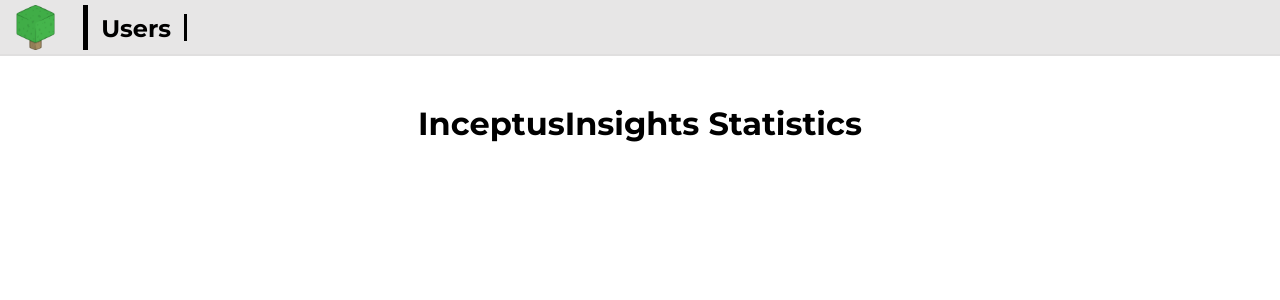
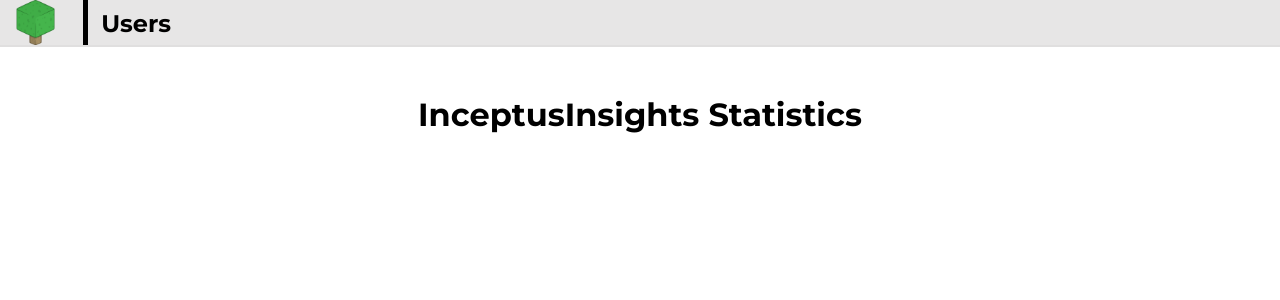
Before and after one commit to Team-Inceptus/InceptusInsights, a Jekyll site: the page built from frontend/index.html, in a window 1280 px wide. Shown: the top 300 px of the page. Built offline with Jekyll 4.4.1, drawn with Linux system fonts in a browser that asks for light colours.

Commit message:
Update CSS

```diff
--- a/frontend/css/main.css
+++ b/frontend/css/main.css
@@ -2,8 +2,9 @@
 
 html, body {
     overflow-x: hidden;
-    overflow-y: hidden;
+    overflow-y: auto;
     margin: 0;
+    height: 100%;
     font-family: 'Montserrat', sans-serif;
     text-decoration: none;
 }
@@ -17,6 +18,11 @@
     color: #444; !important;
 }
 
+.bar {
+    height: 6vh;
+    max-height: 100px;
+}
+
 h1 {
     transition: transform 0.5s ease-in-out;
 }
@@ -26,12 +32,28 @@
     transition: transform 0.5s ease-in-out;
 }
 
+.subtitle {
+    color: gray;
+    font-size: large;
+}
+
+footer {
+    padding-left: 1vw;
+    display: flex;
+    font-family: "Droid Sans", serif;
+    border-top: #e0dfdf solid 2px;
+    background-color: #dcdbdb;
+    float: bottom;
+}
+
+.footer-link {
+    float: right;
+}
+
 header {
     display: flex;
     align-items: center;
     width: 100%;
-    height: 6vh;
-    max-height: 100px;
     background-color: #e7e6e6;
     border-bottom: #e0dfdf solid 2px;
 }
@@ -46,8 +68,11 @@
     font-size: x-large;
     width: auto;
     height: 3vh;
+    margin-left: 1vw;
+}
+
+.menu-link:not(:last-child) {
     border-right: black solid 3px;
-    margin-left: 1vw;
     padding-right: 1vw;
 }
 
@@ -74,6 +99,12 @@
     transition: transform 1s ease-in-out;
 }
 
+.box {
+    font-weight: normal;
+    font-family: 'Poppins', sans-serif;
+}
+
+
 .page {
     display: flex;
     align-items: center;
@@ -83,3 +114,18 @@
     width: auto;
     transition: transform 1s ease-in-out;
 }
+
+.info-container {
+    display: flex;
+    justify-content: space-between;
+    width: 100%;
+    padding: 0 3vw;
+}
+
+.info-box {
+    display: flex;
+    flex-direction: row;
+    width: 100%;
+    padding: 0 3vw;
+    align-items: center;
+}
--- /dev/null
+++ b/frontend/css/plugin.css
@@ -0,0 +1 @@
+.em-1 { font-size: 1em !important; } .c666 { color: #666 } .weight-normal { font-weight: normal !important; }  .no-transition { transition: none !important; }  .no-transition:hover { transition: none !important; transform: none !important; } .box-border { border: #777 solid 2px; border-radius: 1em; } .size-medium { font-size: medium; } .underline { text-decoration: underline; }
```
